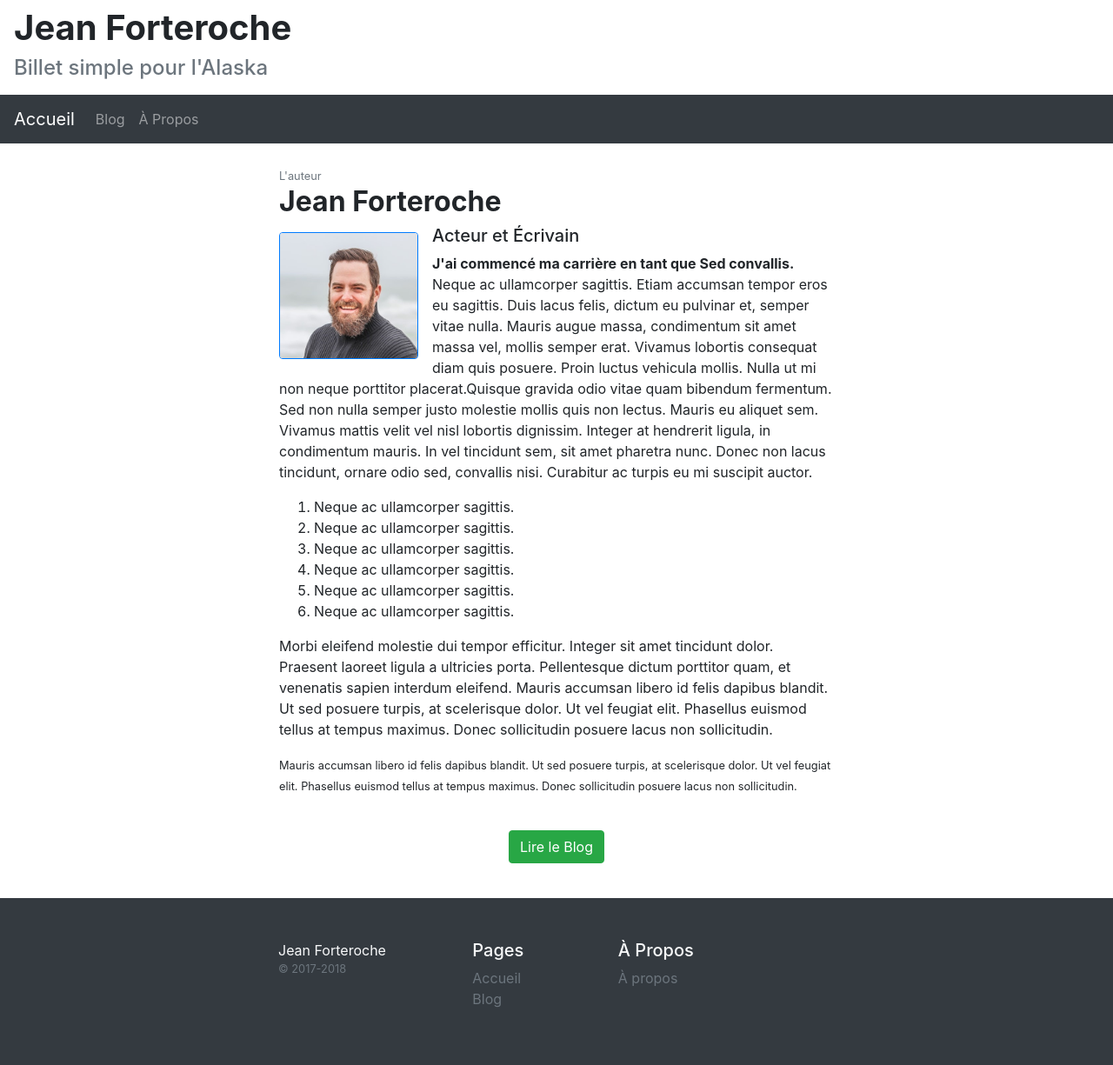
After one commit to MiKatre/micro-cms-php, a PHP site: page /view/frontend/aboutView.php in a window 1280 px wide. The commit adds this page. Shown: the whole page at 87% size. Run offline with PHP 8.4, Linux system fonts and the light colour scheme.

Commit message:
Added about page

```diff
--- a/controller/frontend.php
+++ b/controller/frontend.php
@@ -18,6 +18,10 @@ function post() {
   $comments = $commentManager->getComments($_GET['id']);
 
   require('view/frontend/postView.php');
+}
+
+function showAbout() {
+  require('view/frontend/aboutView.php');
 }
 
 function showBlog($currentPage = 1) {
--- a/index.php
+++ b/index.php
@@ -20,6 +20,9 @@ try {
       } else {
         showBlog();
       }
+    }
+    elseif ($_GET['action'] == 'showAbout') {
+      showAbout();
     }
     elseif ($_GET['action'] == 'addComment') {
       if (isset($_GET['id']) && $_GET['id'] > 0) {
--- /dev/null
+++ b/view/frontend/aboutView.php
@@ -0,0 +1,38 @@
+<?php setlocale(LC_TIME, "fr_FR");?>
+<?php $title = 'À Propos' ?>
+<?php ob_start(); ?>
+
+<div id="main" class="mt-4 px-3 pb-3">
+
+    <div class="news">
+        <small class="text-muted">
+            L'auteur
+        </small>
+        <h2 class="font-weight-bold">
+            Jean Forteroche
+        </h2>
+        <div >
+            <div class="float-left mt-2 pr-3"><img src="static/img/forteroche.jpg" width="160" class="rounded border border-primary"/></div>
+            <h5>Acteur et Écrivain</h5>
+            <p> <strong>J'ai commencé ma carrière en tant que Sed convallis. </strong> Neque ac ullamcorper sagittis. Etiam accumsan tempor eros eu sagittis. Duis lacus felis, dictum eu pulvinar et, semper vitae nulla. Mauris augue massa, condimentum sit amet massa vel, mollis semper erat. Vivamus lobortis consequat diam quis posuere. Proin luctus vehicula mollis. Nulla ut mi non neque porttitor placerat.Quisque gravida odio vitae quam bibendum fermentum. Sed non nulla semper justo molestie mollis quis non lectus. Mauris eu aliquet sem. Vivamus mattis velit vel nisl lobortis dignissim. Integer at hendrerit ligula, in condimentum mauris. In vel tincidunt sem, sit amet pharetra nunc. Donec non lacus tincidunt, ornare odio sed, convallis nisi. Curabitur ac turpis eu mi suscipit auctor.</p>
+            <ol>
+                <li> Neque ac ullamcorper sagittis.</li>
+                <li> Neque ac ullamcorper sagittis.</li>
+                <li> Neque ac ullamcorper sagittis.</li>
+                <li> Neque ac ullamcorper sagittis.</li>
+                <li> Neque ac ullamcorper sagittis.</li>
+                <li> Neque ac ullamcorper sagittis.</li>
+            </ol>
+            <p>Morbi eleifend molestie dui tempor efficitur. Integer sit amet tincidunt dolor. Praesent laoreet ligula a ultricies porta. Pellentesque dictum porttitor quam, et venenatis sapien interdum eleifend. Mauris accumsan libero id felis dapibus blandit. Ut sed posuere turpis, at scelerisque dolor. Ut vel feugiat elit. Phasellus euismod tellus at tempus maximus. Donec sollicitudin posuere lacus non sollicitudin. </p>
+            <small> Mauris accumsan libero id felis dapibus blandit. Ut sed posuere turpis, at scelerisque dolor. Ut vel feugiat elit. Phasellus euismod tellus at tempus maximus. Donec sollicitudin posuere lacus non sollicitudin. </small>
+            <div class="text-center my-4">
+                <a href="index.php" type="button" class="btn btn-success text-white mt-3">Lire le Blog</a>
+            </div>
+        </div>
+
+
+    </div>
+</div>
+
+<?php $content = ob_get_clean(); ?>
+<?php require('template.php'); ?>
--- a/view/frontend/template.php
+++ b/view/frontend/template.php
@@ -30,7 +30,7 @@
                                     <a class="nav-link" href="index.php?action=showBlog">Blog</a>
                                 </li>
                                 <li class="nav-item ">
-                                    <a class="nav-link" href="#">À Propos</a>
+                                    <a class="nav-link" href="index.php?action=showAbout">À Propos</a>
                                 </li>
                             </ul>
                         </div>
@@ -59,7 +59,7 @@
         <div class="col-sm-4">
           <h5 class="text-light">À Propos</h5>
           <ul class="list-unstyled text-small">
-            <li><a class="text-muted" href="#">À propos</a></li>
+            <li><a class="text-muted" href="index.php?action=showAbout">À propos</a></li>
           </ul>
         </div>
       </div>
```
Also changed, not shown: static/img/forteroche.jpg (added).
